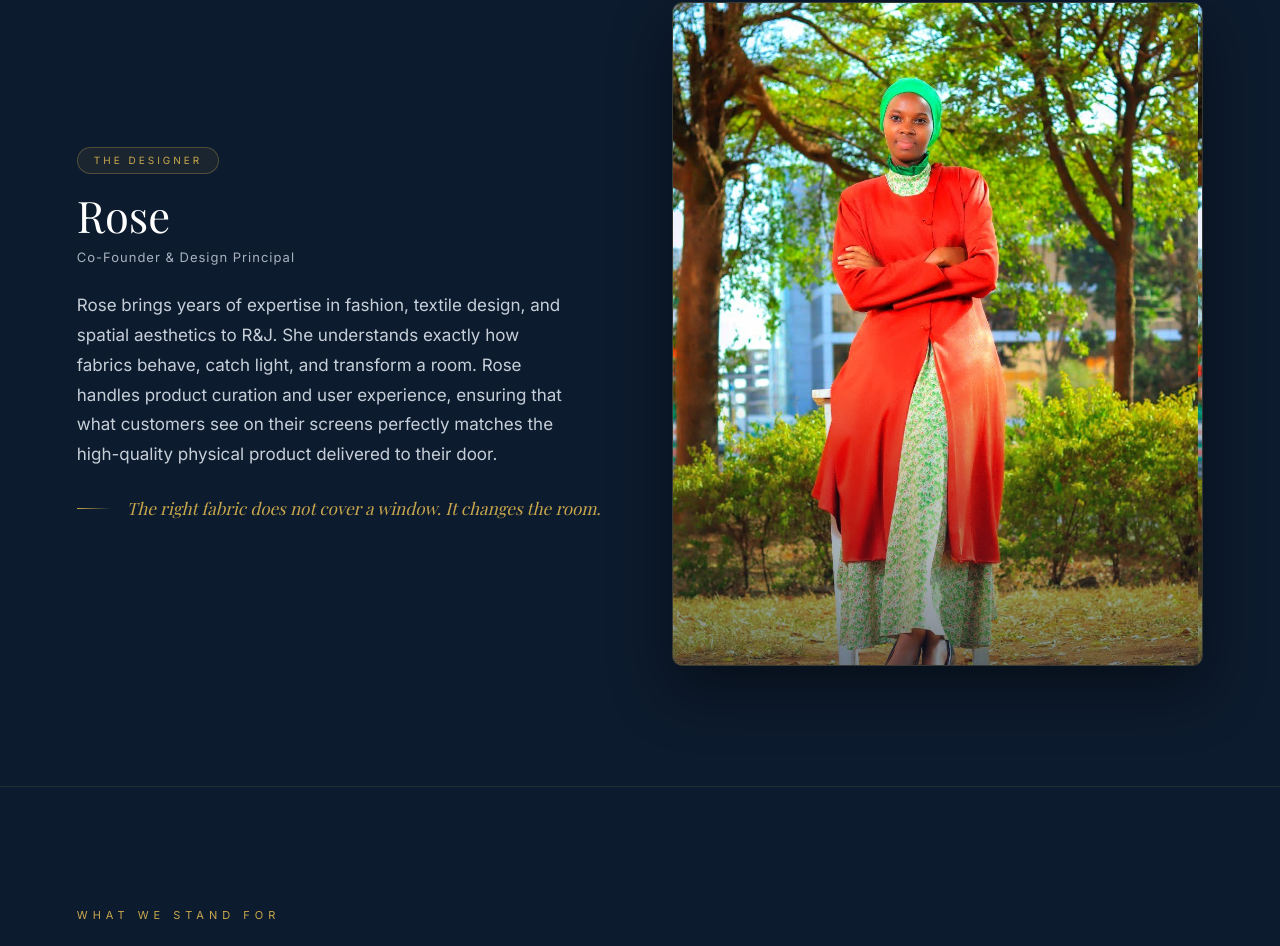
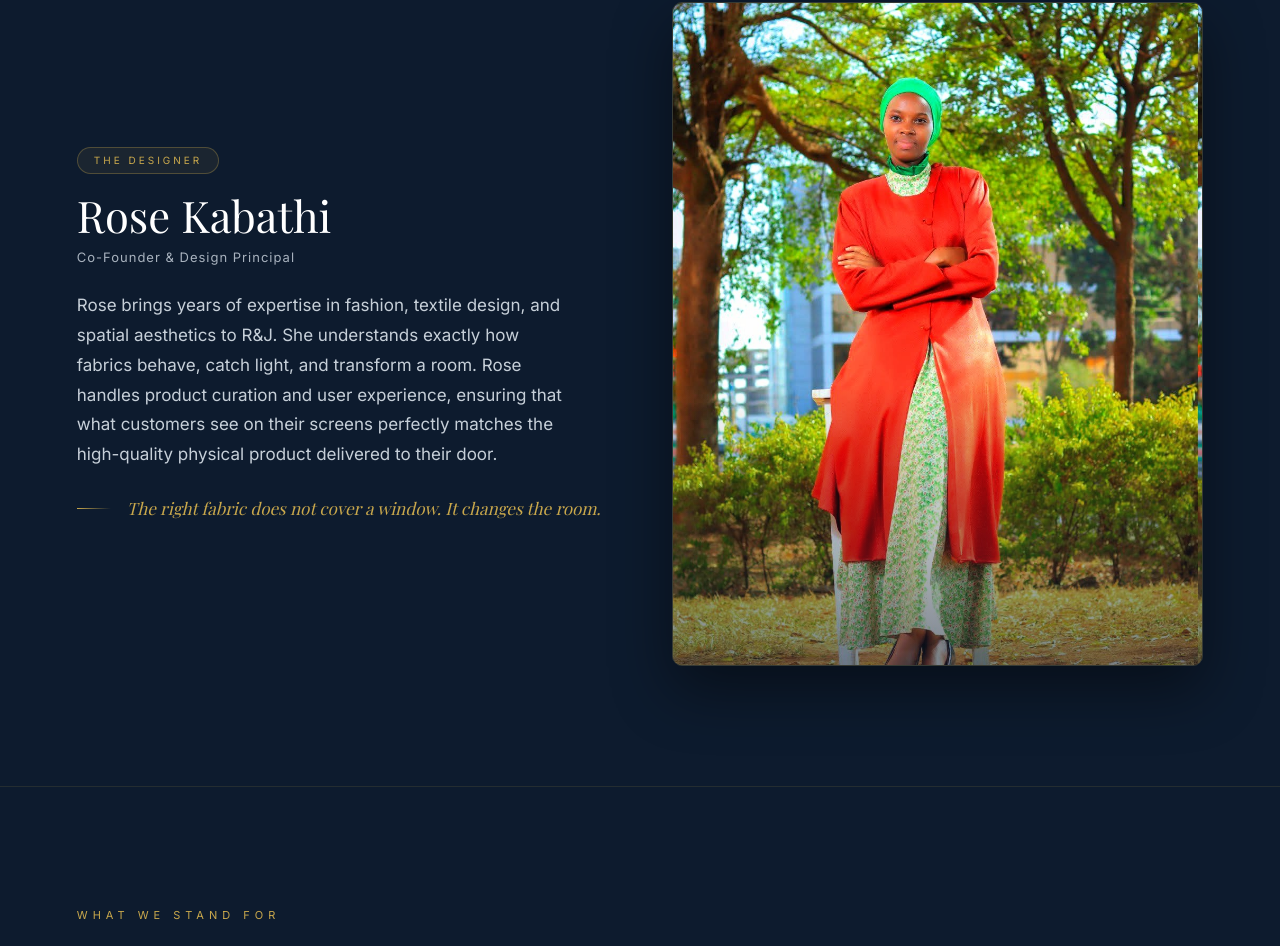
Before and after one commit to ALIBCJH/r-and-j, a Next.js app: page /about in a window 1280 px wide. Shown: the part 4084-5030 px from the top of the page. Built offline with nearby package versions, Linux system fonts and the light colour scheme.

Commit message:
content: add Rose's surname (Rose Kabathi) to the About bio
Co-Authored-By: Claude Opus 4.8 (1M context) <noreply@anthropic.com>

```diff
--- a/app/components/landing/FoundersSection.tsx
+++ b/app/components/landing/FoundersSection.tsx
@@ -44,7 +44,7 @@ const FOUNDERS: Founder[] = [
   },
   {
     badge:     'The Designer',
-    name:      'Rose',
+    name:      'Rose Kabathi',
     role:      'Co-Founder & Design Principal',
     story:
       "Rose brings years of expertise in fashion, textile design, and spatial aesthetics to R&J. She understands " +
@@ -53,7 +53,7 @@ const FOUNDERS: Founder[] = [
       "product delivered to their door.",
     signature: 'The right fabric does not cover a window. It changes the room.',
     img:       '/assets/rosedesigner.jpeg',
-    alt:       'Rose, Co-Founder & Design Principal of R&J Interiors',
+    alt:       'Rose Kabathi, Co-Founder & Design Principal of R&J Interiors',
     objectPos: 'center',
   },
 ]
```
